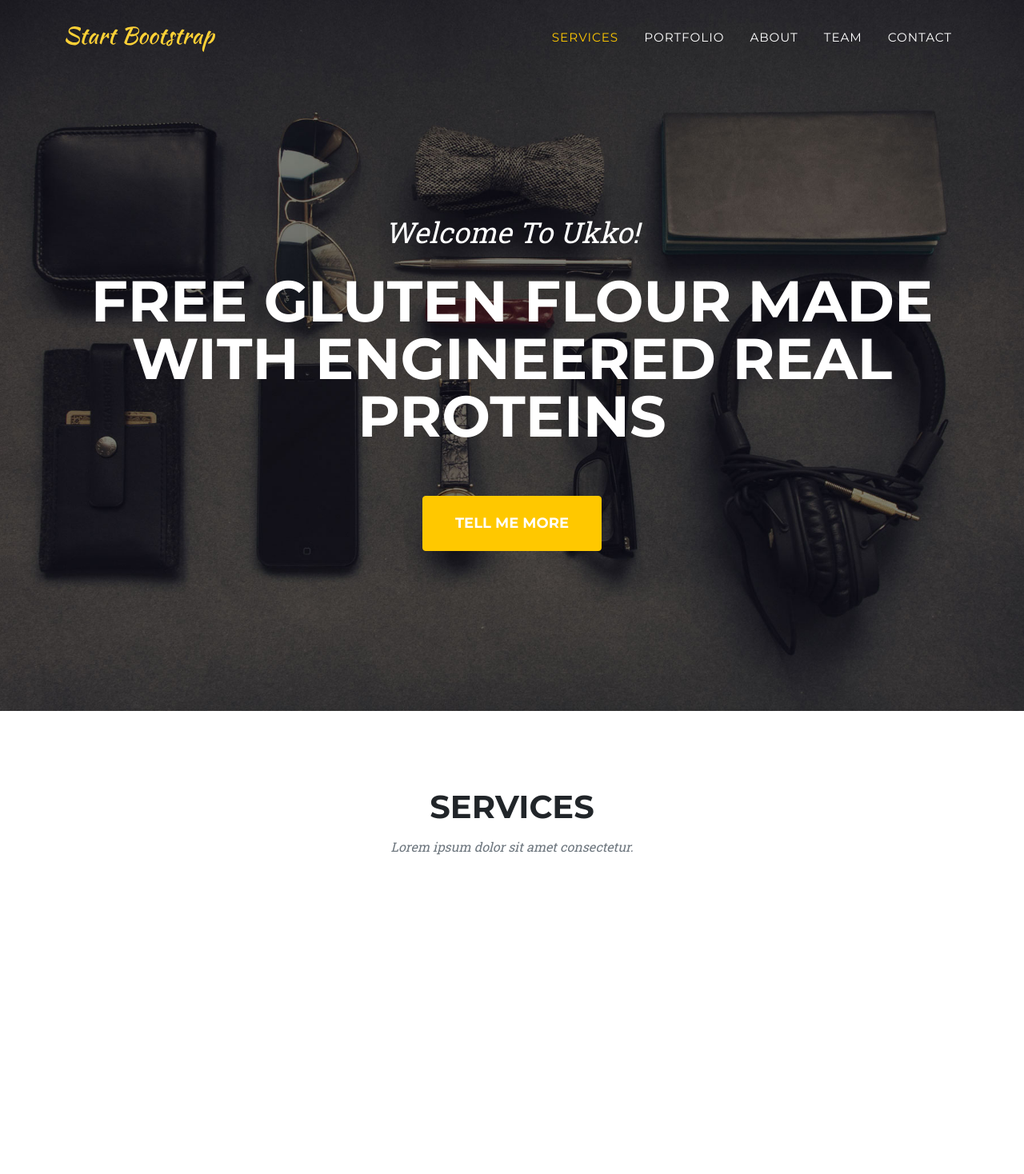
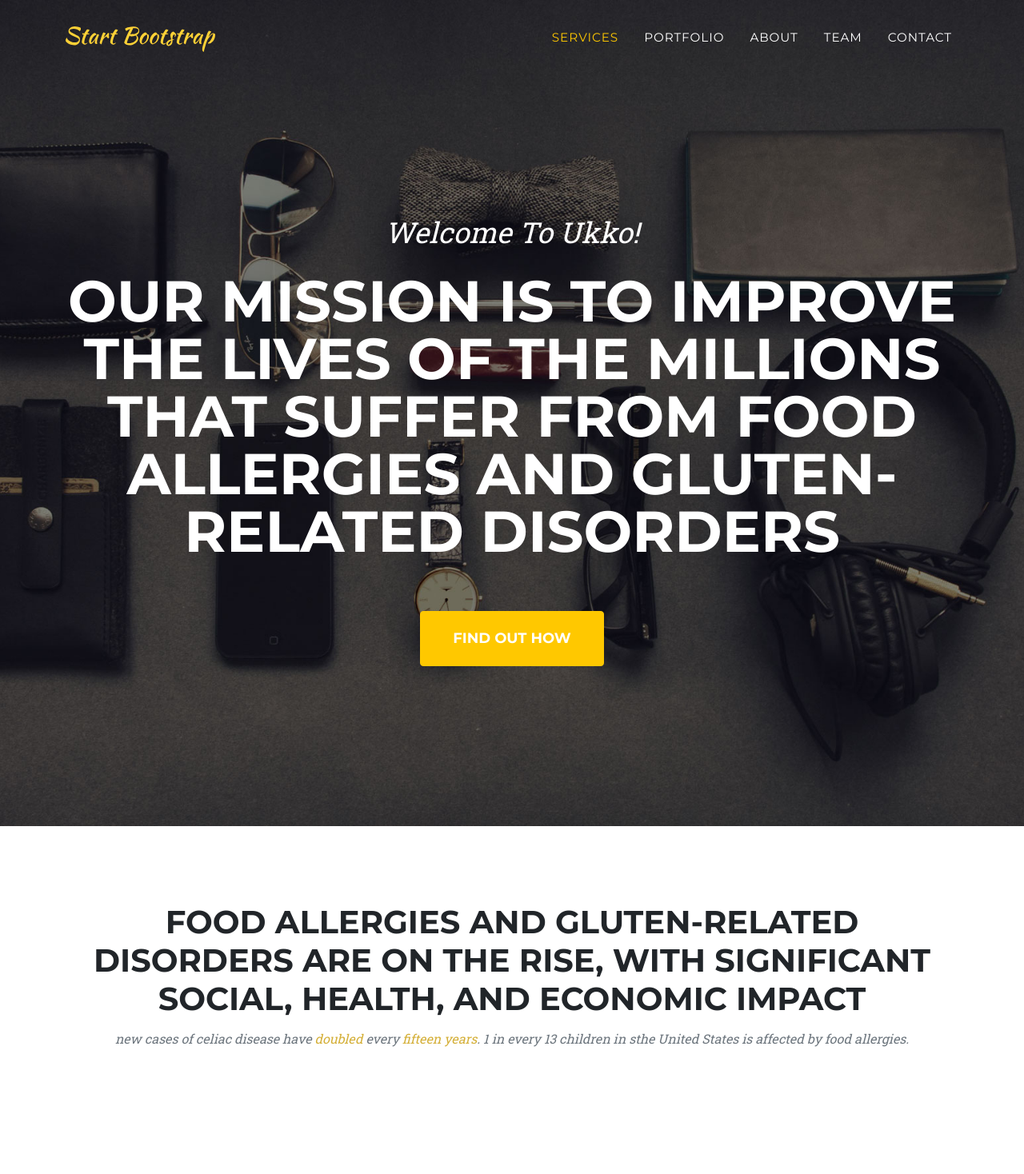
Before and after one commit to omaroium/etrpxcs, a Flask app: page / in a window 1280 px wide. Shown: the whole page at 80% size. Before the commit the page ends 1069 px from the top, so only its background shows below. Run offline with Flask 2, Linux system fonts and the light colour scheme; some libraries are stand-ins or nearby versions.

Commit message:
Update home.html

```diff
--- a/templates/home.html
+++ b/templates/home.html
@@ -40,16 +40,16 @@
         <header class="masthead">
             <div class="container">
                 <div class="masthead-subheading">Welcome To Ukko!</div>
-                <div class="masthead-heading text-uppercase">Free Gluten Flour made with engineered real proteins</div>
-                <a class="btn btn-primary btn-xl text-uppercase" href="#services">Tell Me More</a>
+                <div class="masthead-heading text-uppercase">Our mission is to improve the lives of the millions that suffer from food allergies and gluten-related disorders</div>
+                <a class="btn btn-primary btn-xl text-uppercase" href="#services">FIND OUT HOW</a>
             </div>
         </header>
         <!-- Services-->
         <section class="page-section" id="services">
             <div class="container">
                 <div class="text-center">
-                    <h2 class="section-heading text-uppercase">Services</h2>
-                    <h3 class="section-subheading text-muted">Lorem ipsum dolor sit amet consectetur.</h3>
+                    <h2 class="section-heading text-uppercase">Food allergies and gluten-related disorders are on the rise, with significant social, health, and economic impact</h2>
+                    <h3 class="section-subheading text-muted">new cases of celiac disease have <span style="color:#D4AF37">doubled </span> every <span style="color:#D4AF37">fifteen years</span>. 1 in every 13 children in sthe United States is affected by food allergies.</h3>
                 </div>
             </div>
         </section>
```
